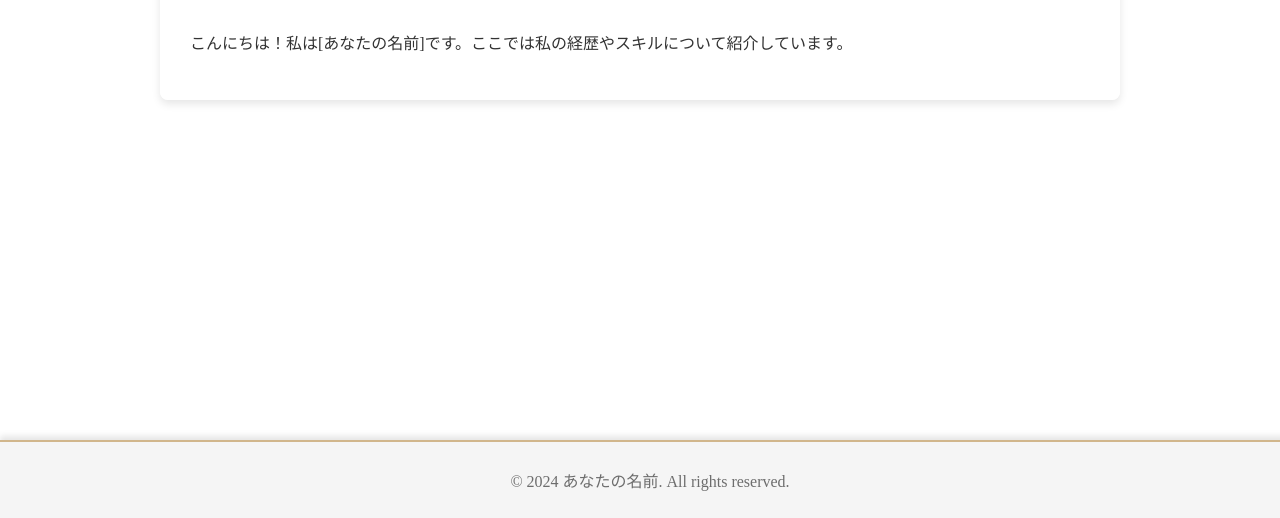
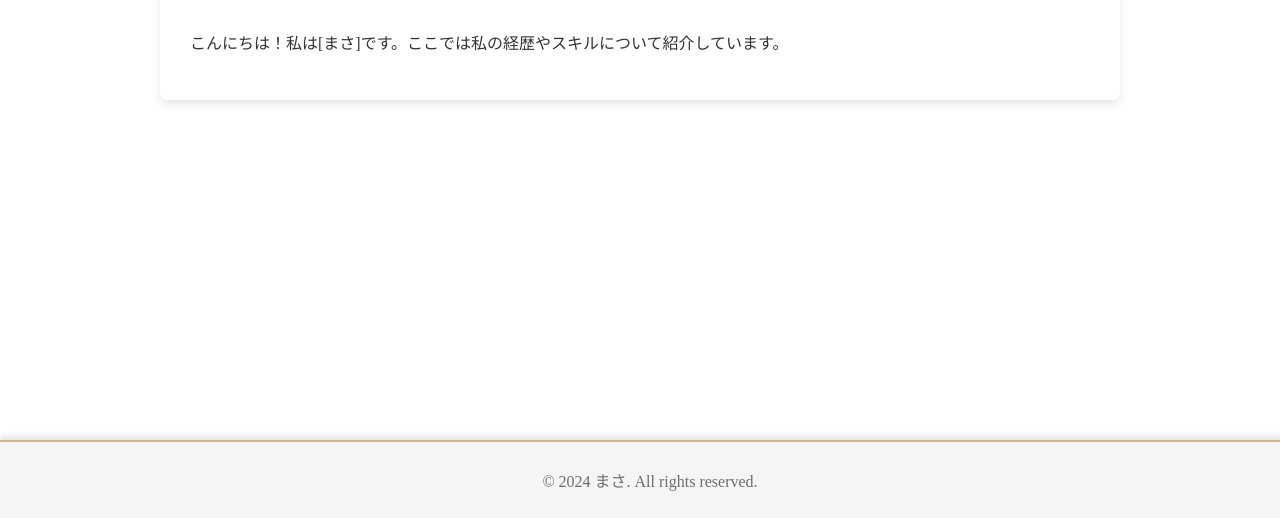
Before and after one commit to masa07180807/username.github.io, a plain HTML site: page about.html in a window 1280 px wide. Shown: the part 282-800 px from the top of the page. Drawn offline with Linux system fonts and the light colour scheme.

Commit message:
Update about.html

```diff
--- a/about.html
+++ b/about.html
@@ -24,10 +24,10 @@
     </header>
     <section>
         <h2>自己紹介</h2>
-        <p>こんにちは！私は[あなたの名前]です。ここでは私の経歴やスキルについて紹介しています。</p>
+        <p>こんにちは！私は[まさ]です。ここでは私の経歴やスキルについて紹介しています。</p>
     </section>
     <footer>
-        <p>&copy; 2024 あなたの名前. All rights reserved.</p>
+        <p>&copy; 2024 まさ. All rights reserved.</p>
     </footer>
 </body>
 </html>
```
